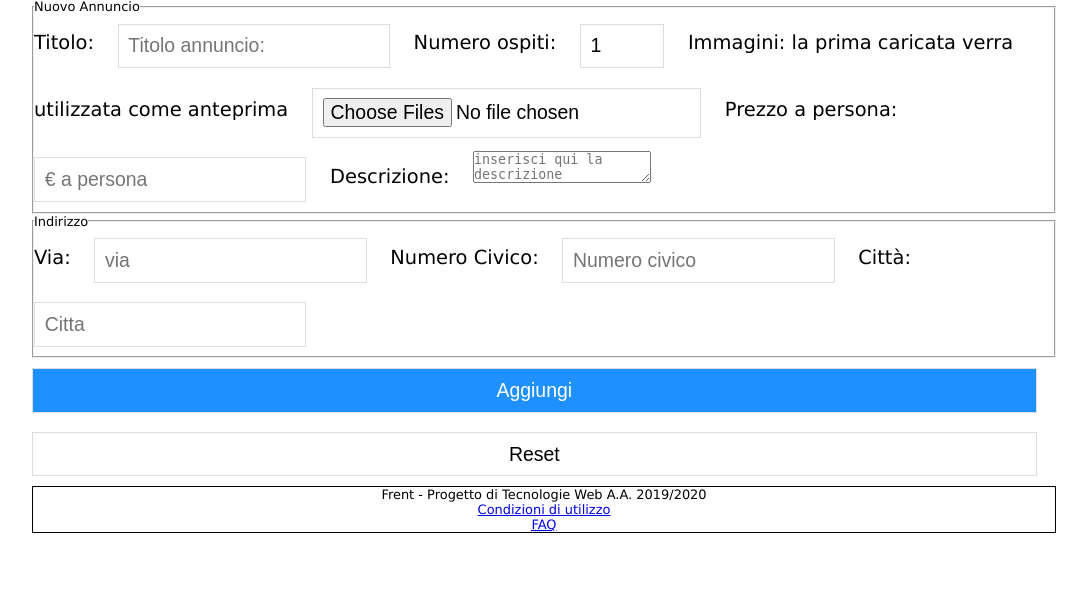
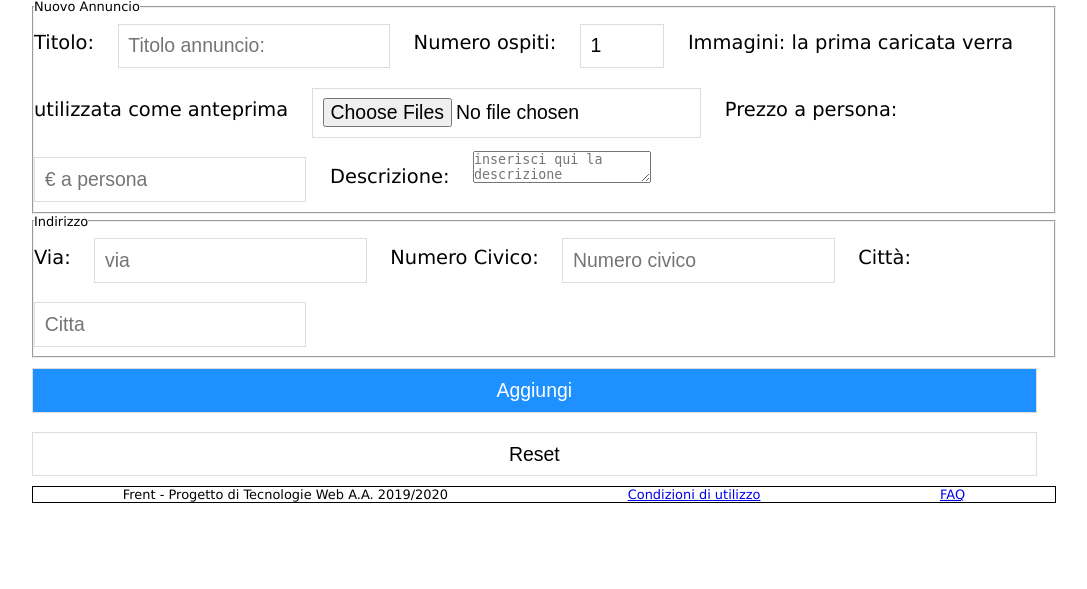
Before and after one commit to GiulioUmbrella/FRENT, a PHP site: page /html/aggiungi_annunci.html in a window 1280 px wide. Shown: the part 93-682 px from the top of the page, without its empty margins (96-1183 px from the left). Run offline with PHP 8.4, Linux system fonts and the light colour scheme.

Commit message:
#106 introdotto footer con elementi in orizzontale

```diff
--- a/css/main.css
+++ b/css/main.css
@@ -14,37 +14,13 @@ html, body {
 
 }
 
-/* ESPERIMENTO
-* Grid layout per la pagina home
-*/
-
-/*
-* CAPIRE COSA FA IL VALORE auto!!!
-*/
 .aiuti_alla_navigazione{
     position: absolute;
     height: 0;
     overflow: hidden;
 }
 
-/*
-.layoutColonna {
-  display: grid;
-  grid-template-columns: 1fr;
-  grid-template-rows: auto auto 1fr auto;
-  grid-gap: 0.5em;
-  grid-template-areas:
-        "h"
-        "b"
-        "c"
-        "f";
-}
 
-.layoutColonnaHeader     { grid-area: h; }
-.layoutColonnaBreadcrumb { grid-area: b; }
-.layoutColonnaContent    { grid-area: c; }
-.layoutColonnaFooter     { grid-area: f; }
-*/
 
 .layoutColonna {
   display: flex;
@@ -56,9 +32,6 @@ html, body {
 .layoutColonnaBreadcrumb {  flex-grow: 0;}
 .layoutColonnaContent    {  flex-grow: 1; }
 .layoutColonnaFooter     {  flex-grow: 0; }
-
-
-
 
 .citta{
   display: grid;
@@ -257,22 +230,26 @@ text-align:center
 }
 
 
-
-
-
 #footer {
   text-align: center;
   border: 1px solid #000;
 }
 
+/* Footer */
+#footer ul {
+  list-style-type: none;
+  display: flex;
+  flex-wrap: wrap;
+
+}
+
+#footer li {
+   flex-grow: 1;
+   align-self: center
+}
 
 
 /* Riepilogo prenotazione */
 #content ul#dati_prenotazione {
   list-style-type: none;
 }
-
-/* Footer */
-#footer ul {
-  list-style-type: none;
-}
```
